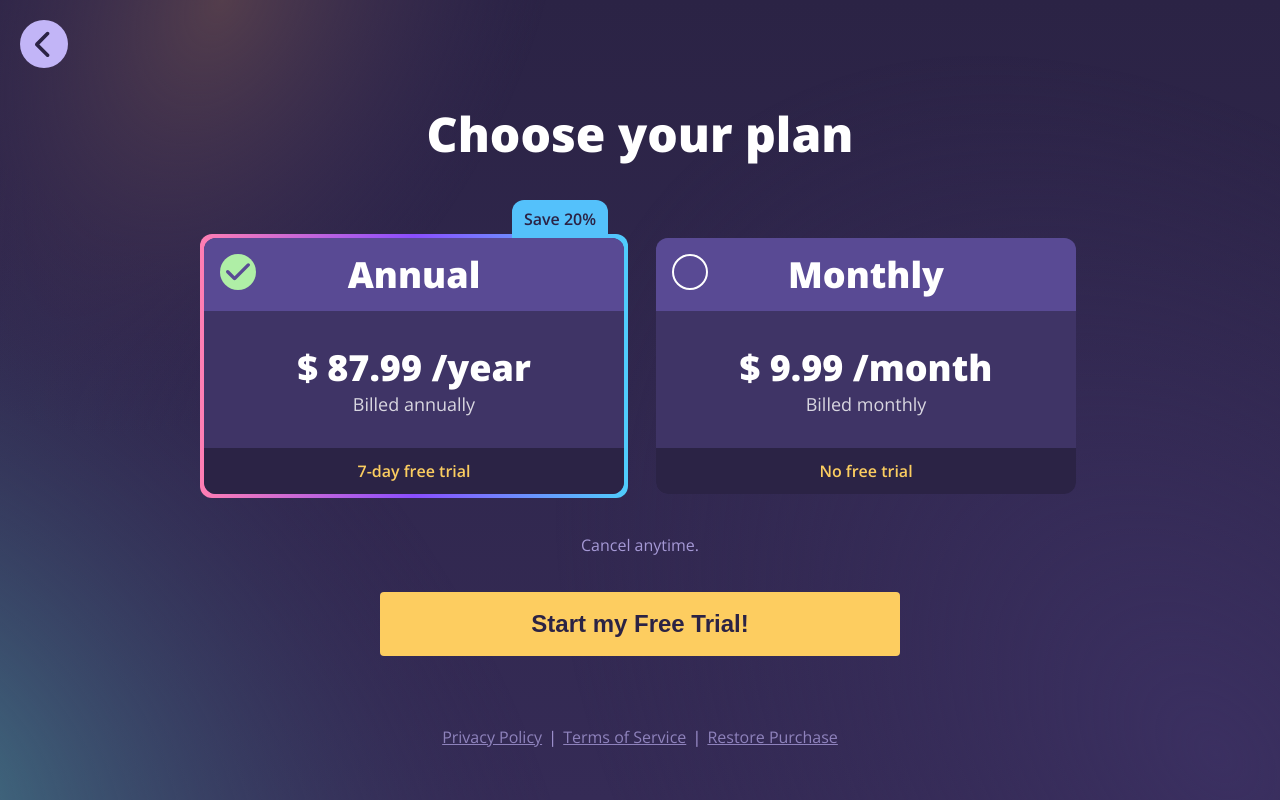
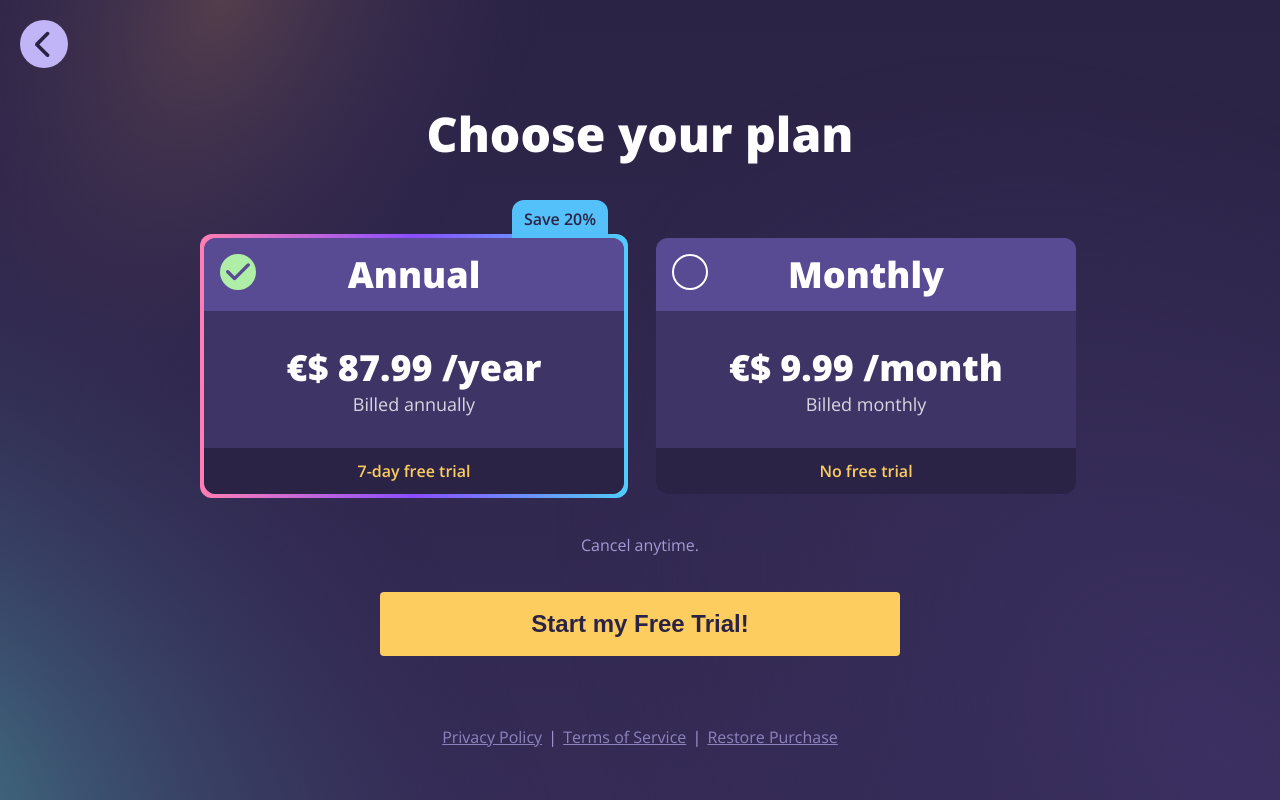
Before and after one commit to xlerida/gh, a Nuxt app: page /onboarding/plan in a window 1280 px wide. Built offline with nearby package versions, Linux system fonts and the light colour scheme.

Commit message:
(components/onboarding): add PlanCard multi currency support

```diff
--- a/components/onboarding/PlanCard.vue
+++ b/components/onboarding/PlanCard.vue
@@ -1,5 +1,5 @@
 <script setup>
-defineProps({
+const props = defineProps({
   isSelected: {
     type: Boolean,
     default: false,
@@ -24,10 +24,18 @@ defineProps({
     type: String,
     default: "",
   },
+  currency: {
+    type: String,
+    default: "",
+  },
   trial: {
     type: String,
     default: "",
   },
+});
+
+const currencySymbol = computed(() => {
+  return props.currency === 'USD' ? '$' : '€';
 });
 </script>
 
@@ -40,7 +48,7 @@ defineProps({
     <div class="plan-card-inner">
       <h2>{{ title }}</h2>
       <div class="plan-card-price-billed">
-        <p>{{ price }}</p>
+        <p><span>{{ currencySymbol }}</span>{{ price }}</p>
         <p>{{ billed }}</p>
       </div>
       <p class="plan-card-trial">{{ trial }}</p>
```
